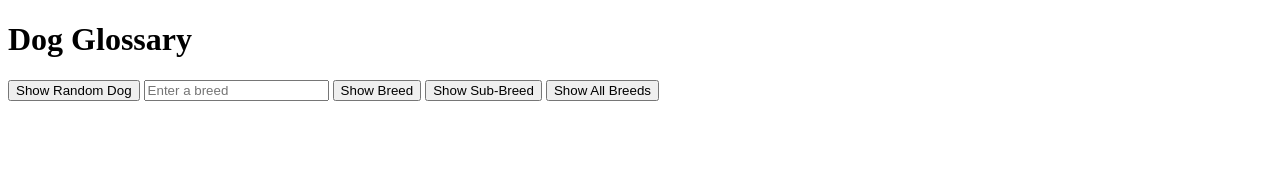
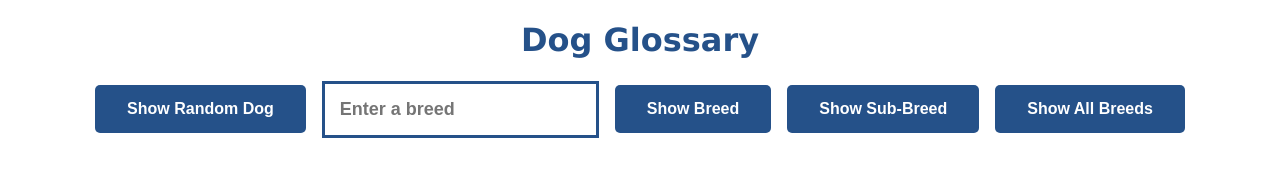
Before and after one commit to MarcelWojcik/Dog-Glossary, a website: page index.html in a window 1280 px wide. Drawn offline with Linux system fonts and the light colour scheme.

Commit message:
After Stage 5

```diff
--- a/index.html
+++ b/index.html
@@ -3,15 +3,18 @@
     <head>
         <meta charset="UTF-8">
         <meta name="viewport" content="width=device-width, initial-scale=1">
+        <link rel="stylesheet" href="style.css">
         <title>Dog Glossary</title>
     </head>
     <body>
-        <h1>Dog Glossary</h1>
-        <button id="button-random-dog">Show Random Dog</button>
-        <input id="input-breed" type="text" placeholder="Enter a breed">
-        <button id="button-show-breed">Show Breed</button>
-        <button id="button-show-sub-breed">Show Sub-Breed</button>
-        <button id="button-show-all">Show All Breeds</button>
+        <h1 id="main-header">Dog Glossary</h1>
+        <div id="container">
+            <button class="btn" id="button-random-dog">Show Random Dog</button>
+            <input class="inpt" id="input-breed" type="text" placeholder="Enter a breed">
+            <button class="btn" id="button-show-breed">Show Breed</button>
+            <button class="btn" id="button-show-sub-breed">Show Sub-Breed</button>
+            <button class="btn"id="button-show-all">Show All Breeds</button>
+        </div>
         <div id="content"></div>
 
 
--- a/index.js
+++ b/index.js
@@ -82,7 +82,7 @@ const getAllBreeds = async () => {
                     subBreeedEl.innerHTML = subBreed;
                     subBreedList.append(subBreeedEl);
                 }
-                list.append(subBreedList);
+                listEl.append(subBreedList);
             }
 
 
--- /dev/null
+++ b/style.css
@@ -0,0 +1,47 @@
+#main-header {
+    font-family: Verdana, Geneva, Tahoma, sans-serif;
+    color: #255189;
+    text-align: center;
+}
+
+#content {
+    display: flex;
+    justify-content: center;
+    margin-top: 5rem;
+}
+
+#container {
+    display: flex;
+    flex-direction: row;
+    justify-content: center;
+    align-items: center;
+    flex-wrap: wrap;
+    gap: 1rem;
+}
+
+.inpt {
+    font-weight: bold;
+    font-size: 18px;
+    padding: 15px;
+    border: 3px solid #255189;
+}
+.btn{
+    display:flex;
+    align-items: center;
+    justify-content: center;
+
+    font-weight: bold;
+    font-size: 18;
+
+    border: none;
+    color: white;
+    padding: 24px 32px;
+    text-align: center;
+    text-decoration: none;
+    font-size: 16px;
+    cursor: pointer;
+    border-radius: 5px;
+    background-color: #255189;
+    height: 30px;
+
+}
```
